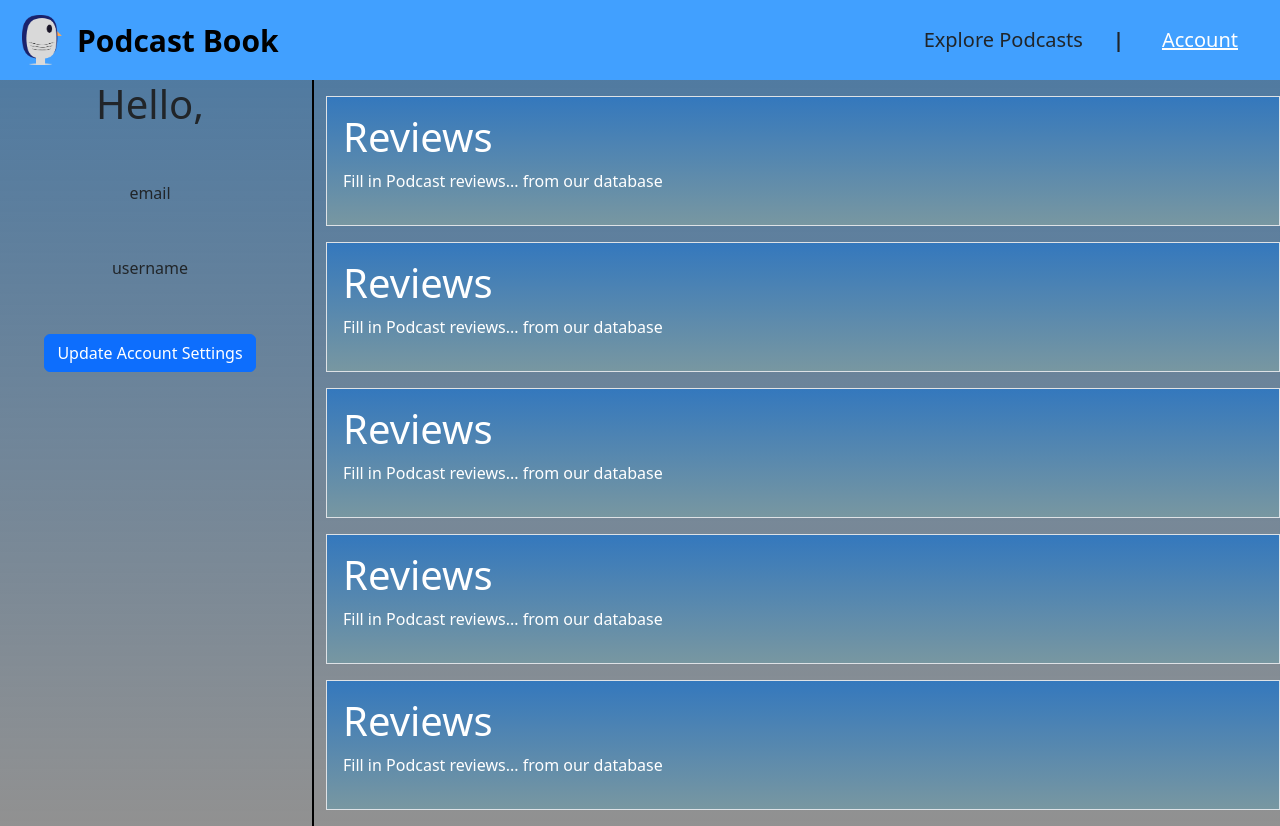
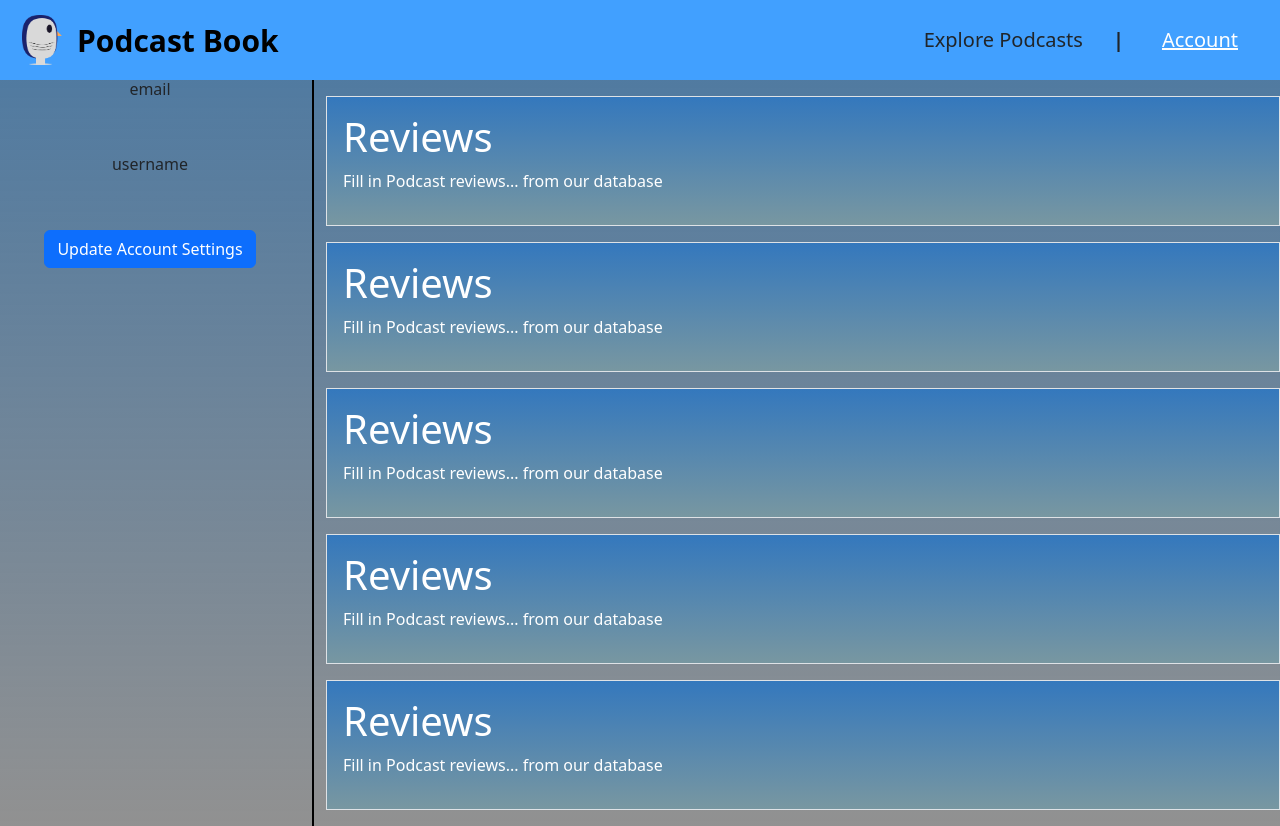
Before and after one commit to Prdevoney/POOSD-PodcastBook-Web, a React (Create React App) app in the folder client/: page /account in a window 1280 px wide. Built offline with nearby package versions, Linux system fonts and the light colour scheme.

Commit message:
Fixed Warnings

```diff
--- a/client/src/Components/UserAccount/Account.jsx
+++ b/client/src/Components/UserAccount/Account.jsx
@@ -1,11 +1,9 @@
 import React from 'react'
-import { Button, Container, Modal, Form, Stack } from 'react-bootstrap';
-import {useState, useEffect} from 'react';
-import Image from 'react-bootstrap/Image';
+import { Button, Container, Stack } from 'react-bootstrap';
+// import {useState, useEffect} from 'react';
 import Row from 'react-bootstrap/Row';
 import Col from 'react-bootstrap/Col';
 import './AccountStyle.css'
-import Podcast from 'podcast-api'
 
 // import { useLocation } from 'react-router-dom';
 
@@ -14,7 +12,7 @@ function Account() {
     // const location = useLocation();
     // const searchTerm = location.state.searchTerm;
     const numberOfReviews = 5;
-    const [username, setUsername] = useState('');
+    // const [username, setUsername] = useState('');
 
     const renderReviews = () => {
       return [...Array(numberOfReviews)].map((_, index) => (
@@ -50,7 +48,7 @@ function Account() {
       <Row>
         <Col sm={3} className="d-flex justify-content-center" style={{borderColor: 'black' ,borderRight: '2px solid black' }}>
           <Stack gap={5} className ="text-center">
-            <h1>Hello, {username}</h1>
+            {/* <h1>Hello, {username}</h1> */}
             <h6> email</h6>
             <h6> username</h6>
             <Button className = "d-inline-block align-self-center" variant="primary">Update Account Settings</Button>
```
